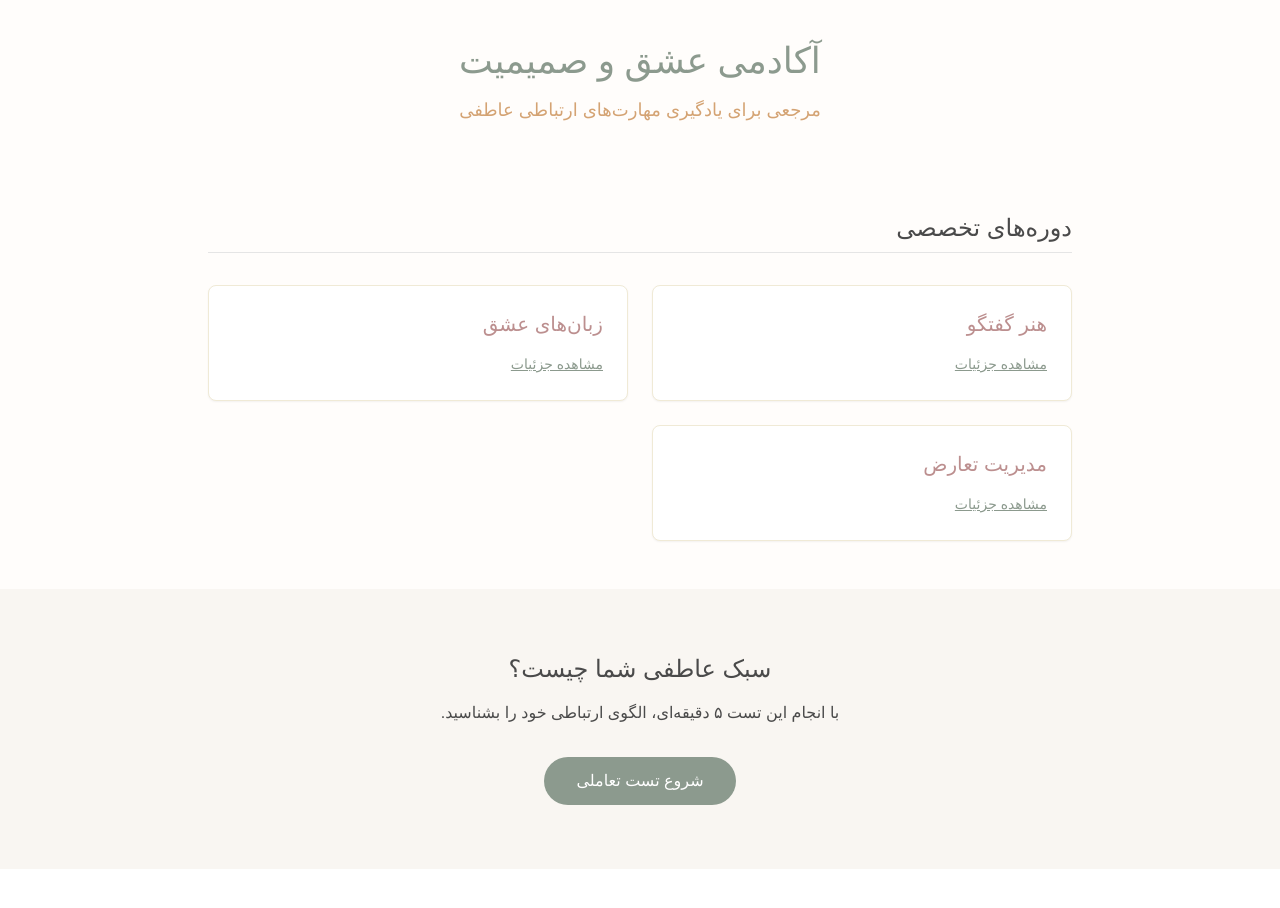
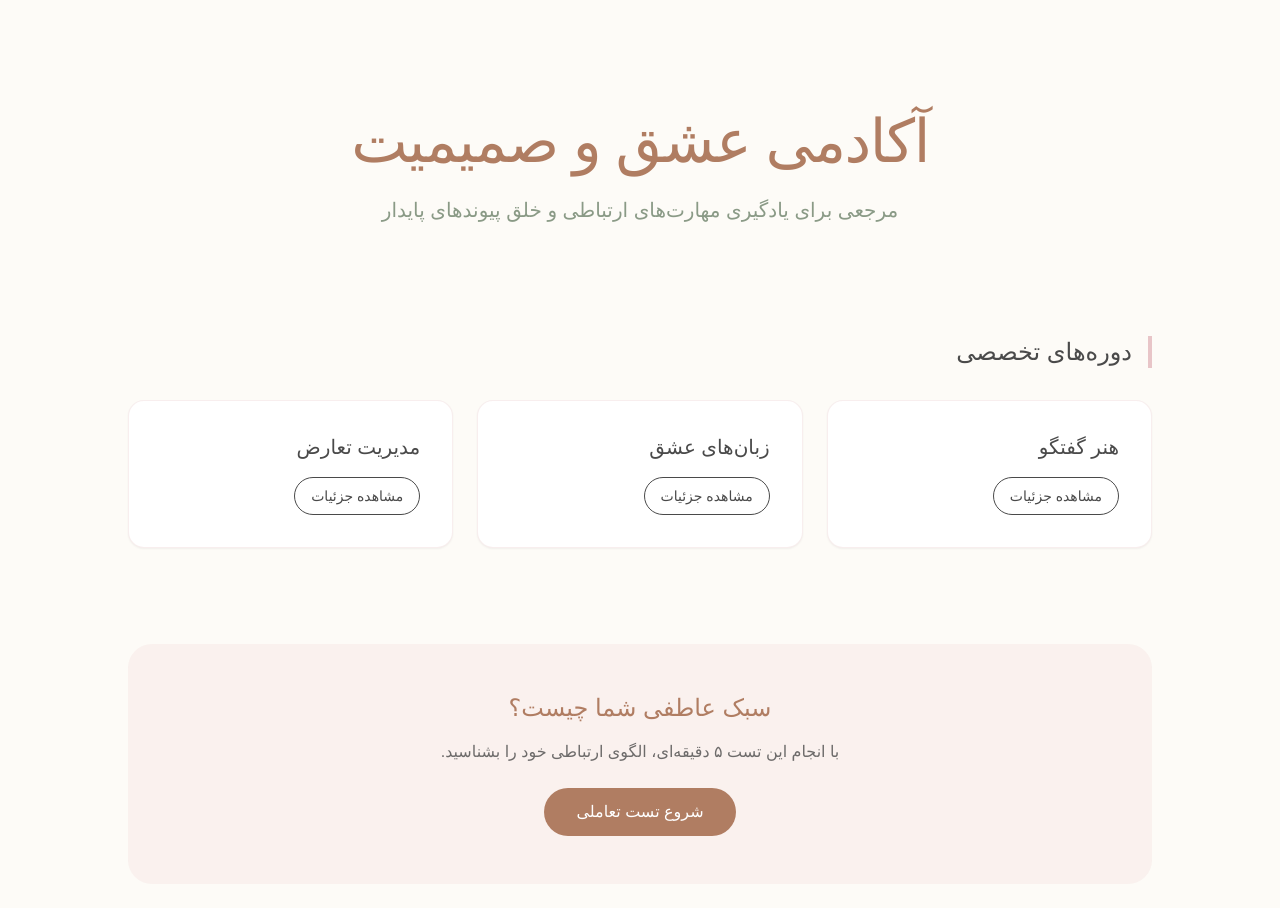
Before and after one commit to reyhanebehmaneshrad-cmd/Love-academy, a Next.js app: page / in a window 1280 px wide. Shown: the top 908 px of the page. Before the commit the page ends 869 px from the top, so only its background shows below. Built offline with nearby package versions, Linux system fonts and the light colour scheme.

Commit message:
Refactor Home component layout and content
Updated the layout and content of the Home component to enhance the user interface and experience.

```diff
--- a/app/page.tsx
+++ b/app/page.tsx
@@ -1,35 +1,46 @@
-import React from 'react';
-
 export default function Home() {
   return (
-    <main className="min-h-screen bg-[#FFFDFB] text-[#4A4A4A] dir-rtl" dir="rtl">
-      {/* Header */}
-      <header className="py-10 text-center">
-        <h1 className="text-4xl font-serif text-[#8C9A8E]">آکادمی عشق و صمیمیت</h1>
-        <p className="mt-4 text-lg text-[#D4A373]">مرجعی برای یادگیری مهارت‌های ارتباطی عاطفی</p>
-      </header>
+    <main className="min-h-screen bg-[#FDFBF7] text-[#4A4A4A] p-6 md:p-12">
+      {/* Hero Section */}
+      <div className="max-w-4xl mx-auto text-center py-16">
+        <h1 className="text-4xl md:text-6xl font-light text-[#B07D62] mb-6 tracking-tight">
+          آکادمی عشق و صمیمیت
+        </h1>
+        <p className="text-lg md:text-xl text-[#8A9A86] leading-relaxed">
+          مرجعی برای یادگیری مهارت‌های ارتباطی و خلق پیوندهای پایدار
+        </p>
+      </div>
 
       {/* Courses Section */}
-      <section className="max-w-4xl mx-auto px-4 py-12">
-        <h2 className="text-2xl mb-8 border-b pb-2 border-[#E5E5E5]">دوره‌های تخصصی</h2>
-        <div className="grid gap-6 md:grid-cols-2">
-          {['هنر گفتگو', 'زبان‌های عشق', 'مدیریت تعارض'].map((course) => (
-            <div key={course} className="p-6 bg-white border border-[#F0EAD6] rounded-lg shadow-sm">
-              <h3 className="text-xl text-[#BC8F8F]">{course}</h3>
-              <button className="mt-4 text-sm text-[#8C9A8E] underline">مشاهده جزئیات</button>
+      <section className="max-w-5xl mx-auto py-12">
+        <h2 className="text-2xl font-medium text-[#4A4A4A] mb-8 border-r-4 border-[#E8C5C8] pr-4">
+          دوره‌های تخصصی
+        </h2>
+
+        <div className="grid md:grid-cols-3 gap-6">
+          {[
+            { title: "هنر گفتگو", color: "bg-[#8A9A86]" },
+            { title: "زبان‌های عشق", color: "bg-[#D4A373]" },
+            { title: "مدیریت تعارض", color: "bg-[#B07D62]" }
+          ].map((course, idx) => (
+            <div key={idx} className="bg-white p-8 rounded-2xl shadow-sm border border-[#E8C5C8]/30 hover:shadow-md transition-shadow">
+              <h3 className="text-xl font-medium mb-4">{course.title}</h3>
+              <button className="text-sm border border-[#4A4A4A] px-4 py-2 rounded-full hover:bg-[#4A4A4A] hover:text-white transition-colors">
+                مشاهده جزئیات
+              </button>
             </div>
           ))}
         </div>
       </section>
 
-      {/* Quiz Call to Action */}
-      <section className="bg-[#F9F6F2] py-16 text-center">
-        <h2 className="text-2xl mb-4">سبک عاطفی شما چیست؟</h2>
-        <p className="mb-8">با انجام این تست ۵ دقیقه‌ای، الگوی ارتباطی خود را بشناسید.</p>
-        <button className="bg-[#8C9A8E] text-white px-8 py-3 rounded-full hover:bg-[#7A897C] transition">
+      {/* Interactive Section */}
+      <section className="max-w-5xl mx-auto py-12 bg-[#E8C5C8]/20 rounded-3xl p-8 mt-12 text-center">
+        <h2 className="text-2xl font-medium mb-4 text-[#B07D62]">سبک عاطفی شما چیست؟</h2>
+        <p className="mb-6 opacity-80">با انجام این تست ۵ دقیقه‌ای، الگوی ارتباطی خود را بشناسید.</p>
+        <button className="bg-[#B07D62] text-white px-8 py-3 rounded-full hover:bg-[#966a53] transition-all font-medium">
           شروع تست تعاملی
         </button>
       </section>
     </main>
   );
-              }
+}
```
